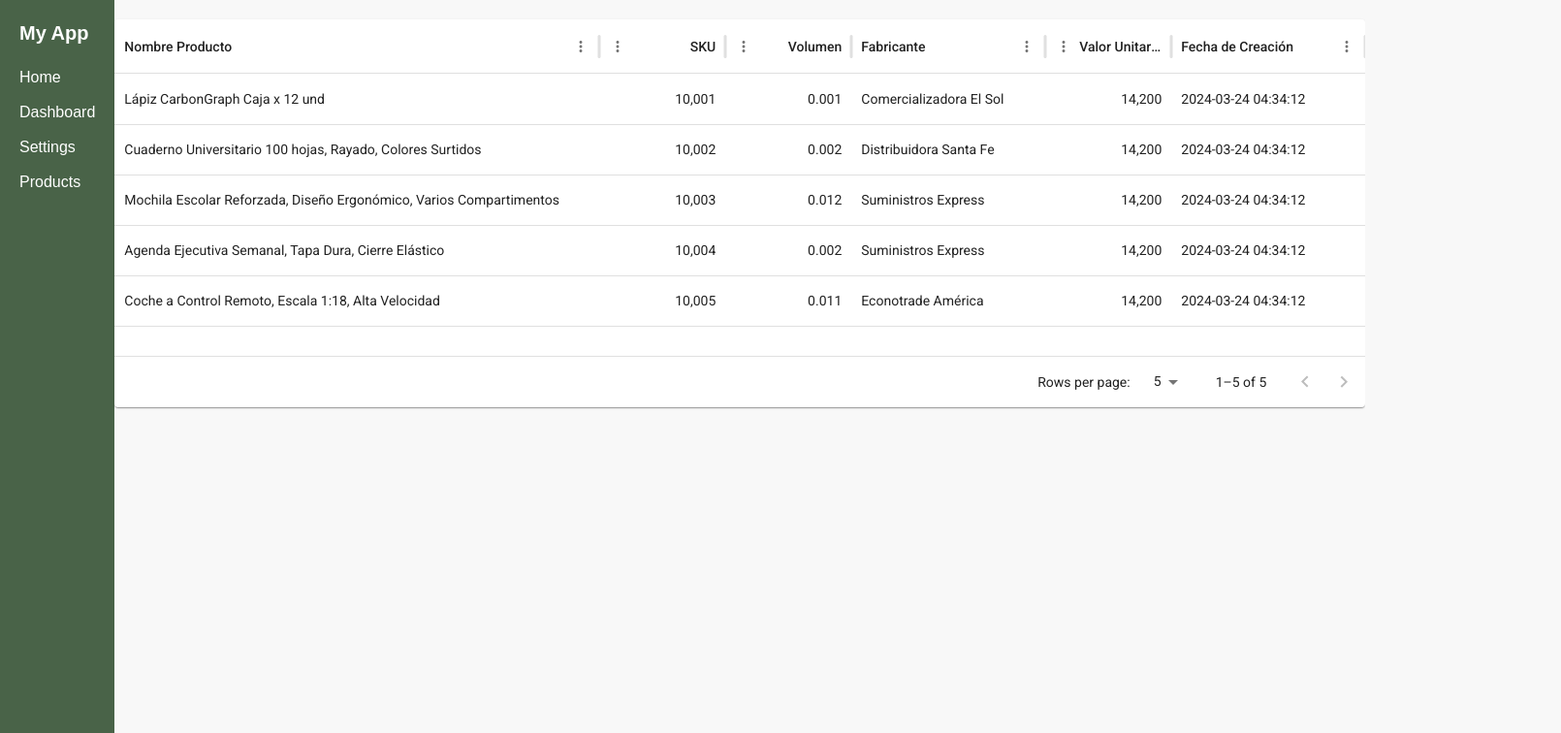
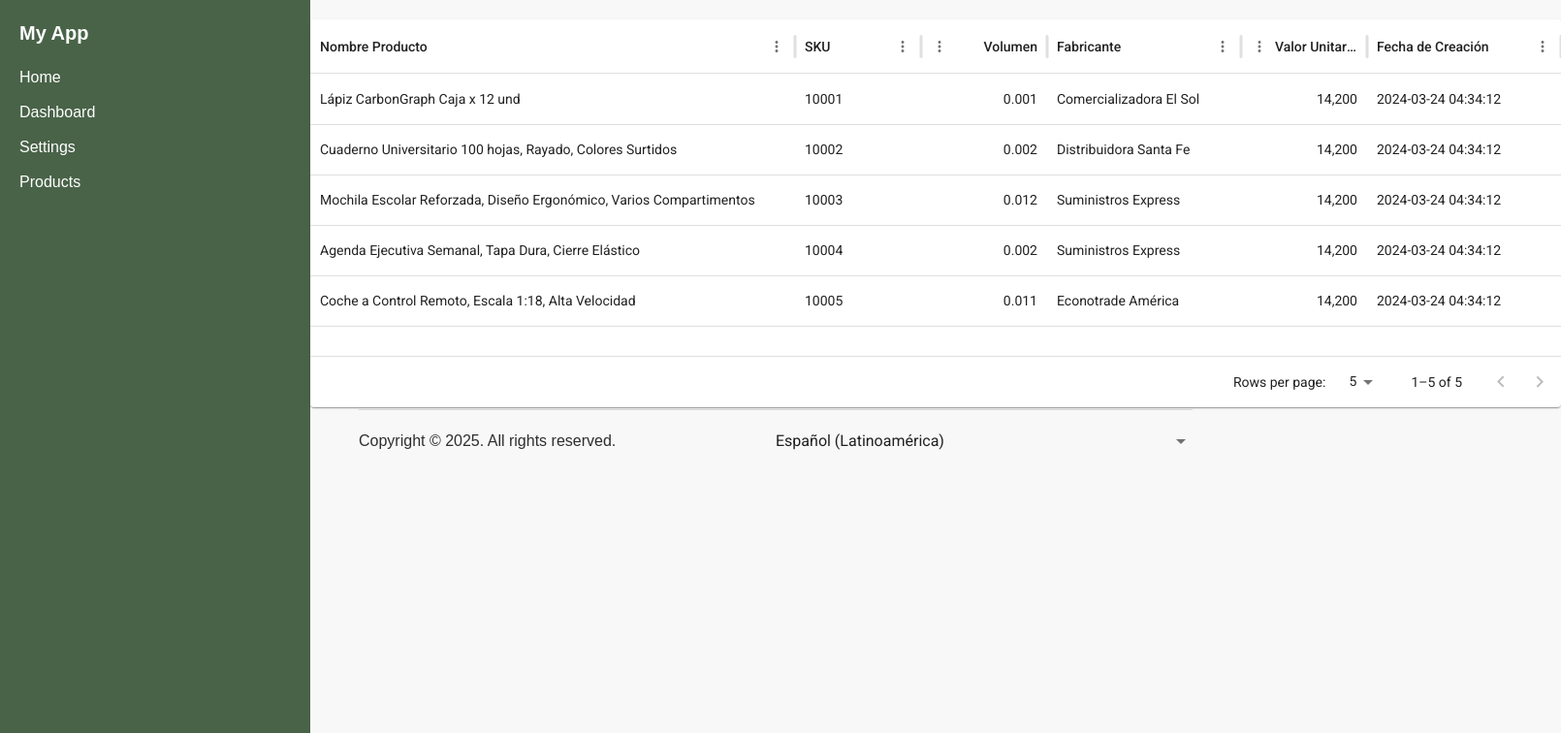
Before and after one commit to proyectoFinalMiso/proyecto_final_miso_front, a Next.js app in the folder logistica-ccp/: page /products in a window 1280 px wide. Shown: the top 756 px of the page at 97% size, 1610 px wide, since content can reach past the window. Built offline with nearby package versions, Linux system fonts and the light colour scheme; what @mui/material-nextjs would draw is missing.

Commit message:
Escritura base de footer

```diff
--- a/logistica-ccp/components/Datatable.tsx
+++ b/logistica-ccp/components/Datatable.tsx
@@ -5,7 +5,7 @@ import { DataGrid, GridColDef } from "@mui/x-data-grid";
 
 const tableSchema: GridColDef[] = [
     { field: 'nombreProducto', headerName: 'Nombre Producto', width: 500 },
-    { field: 'sku', headerName: 'SKU', width: 130, type: 'number' },
+    { field: 'sku', headerName: 'SKU', width: 130 },
     { field: 'volumen', headerName: 'Volumen', width: 130, type: 'number' },
     { field: 'fabricante', headerName: 'Fabricante', width: 200 },
     { field: 'valorUnitario', headerName: 'Valor Unitario', width: 130, type: 'number' },
@@ -24,7 +24,7 @@ const paginationModel = { page: 0, pageSize: 5 };
 
 export default function DataTable() {
     return (
-        <Paper sx={{ height: 400, width: '86rem', margin: 'auto', marginTop: '1.25rem' }}>
+        <Paper sx={{ height: 400, width: '86rem', marginTop: '1.25rem' }}>
             <DataGrid
                 rows={mockData}
                 columns={tableSchema}
--- /dev/null
+++ b/logistica-ccp/components/Footer.module.css
@@ -0,0 +1,13 @@
+.Copyright {
+    margin: 1.25rem 0;
+}
+
+.Footer {
+    height: 30px;
+    flex:auto;
+    margin: 0.125rem 3.125rem;
+}
+
+.Footer_Divider {
+    color: #2E2E2E;
+}
--- /dev/null
+++ b/logistica-ccp/components/Footer.tsx
@@ -0,0 +1,53 @@
+// components/Layout.tsx
+"use client"
+
+import { useState } from "react";
+import { Divider } from "@mui/material";
+import styles from "./Footer.module.css"
+import Grid from "@mui/material/Grid2";
+import Box from "@mui/material/Box";
+import MenuItem from '@mui/material/MenuItem';
+import FormControl from '@mui/material/FormControl';
+import Select, { SelectChangeEvent } from '@mui/material/Select';
+
+const Footer: React.FC = () => {
+
+  const [language, setLanguage] = useState('ES_LA');
+
+  const handleChange = (event: SelectChangeEvent) => {
+    setLanguage(event.target.value as string);
+  };
+
+  return (
+    <div className={`${styles.Footer}`}>
+      <Divider flexItem />
+      <Box>
+        <Grid container sx={{ alignItems: "center" }}>
+          <Grid size={6}>
+            <p className={`${styles.Copyright}`}>Copyright © 2025. All rights reserved. </p>
+          </Grid>
+          <Grid size={6}>
+            <FormControl fullWidth>
+              {/* <InputLabel id="language-select-label">Age</InputLabel> */}
+              <Select
+                labelId="language-select-label"
+                id="language-select"
+                value={language}
+                label="Language"
+                onChange={handleChange}
+                variant="standard"
+                disableUnderline
+              >
+                <MenuItem value={"ES_LA"}>Español (Latinoamérica)</MenuItem>
+                <MenuItem value={"EN_US"}>English (Estados Unidos)</MenuItem>
+                <MenuItem value={"EN_UK"}>English (United Kingdom)</MenuItem>
+              </Select>
+            </FormControl>
+          </Grid>
+        </Grid>
+      </Box>
+    </div>
+  );
+};
+
+export default Footer;
--- a/logistica-ccp/components/Sidebar.module.css
+++ b/logistica-ccp/components/Sidebar.module.css
@@ -1,10 +1,12 @@
 .Sidebar_body {
-    width: 20rem;
+    height: 100%;
+    width: 100%;
 }
 
 .Sidebar {
     background-color: #496348;
     color: #FFFFFF;
     flex:auto;
+    height: 100%;
     padding: 20px;
 }
--- a/logistica-ccp/components/Sidebar.tsx
+++ b/logistica-ccp/components/Sidebar.tsx
@@ -5,7 +5,7 @@ import styles from "./Sidebar.module.css"
 const Sidebar: React.FC = () => {
 
   return (
-    <div className={`${styles.Sidebar_body} flex h-screen`}>
+    <div className={`${styles.Sidebar_body} flex`}>
       {/* Sidebar */}
       <aside className={`${styles.Sidebar}`}>
         <h2 className="text-xl font-bold">My App</h2>
--- a/logistica-ccp/src/app/globals.css
+++ b/logistica-ccp/src/app/globals.css
@@ -23,4 +23,5 @@ body {
   background: var(--background);
   color: var(--foreground);
   font-family: Arial, Helvetica, sans-serif;
+  max-height: 100vh;
 }
--- a/logistica-ccp/src/app/layout.tsx
+++ b/logistica-ccp/src/app/layout.tsx
@@ -1,11 +1,17 @@
 import type { Metadata } from "next";
-import { Geist, Geist_Mono } from "next/font/google";
 import "./globals.css";
 import { AppRouterCacheProvider } from '@mui/material-nextjs/v15-appRouter'
 import { Roboto } from "next/font/google";
 import { ThemeProvider } from "@mui/material/styles"
 import theme from "../theme";
 
+// MUI components for building the base layout
+import Grid from "@mui/material/Grid2";
+import Box from "@mui/material/Box";
+
+// Calling the components that are the base for the rest of the views
+import Footer from "../../components/Footer"
+import Sidebar from "../../components/Sidebar"
 
 const roboto = Roboto({
   weight: ['300', '400', '500', '700'],
@@ -31,7 +37,21 @@ export default function RootLayout({
       >
         <AppRouterCacheProvider options={{ enableCssLayer: true }}>
           <ThemeProvider theme={theme}>
-            {children}
+            <Box sx={{ flexGrow: 1 }}>
+              <Grid container>
+                <Grid size={2} sx={{ minWidth: "20rem", minHeight: "100vh", overflow: "auto", alignItems: "stretch" }}>
+                  <Sidebar />
+                </Grid>
+                <Grid size="grow" direction="column">
+                  <Grid size="grow">
+                    {children}
+                  </Grid>
+                  <Grid size="grow">
+                    <Footer />
+                  </Grid>
+                </Grid>
+              </Grid>
+            </Box>
           </ThemeProvider>
         </AppRouterCacheProvider>
       </body>
--- a/logistica-ccp/src/app/products/page.tsx
+++ b/logistica-ccp/src/app/products/page.tsx
@@ -1,11 +1,9 @@
-import Sidebar from "../../../components/Sidebar";
 import DataTable from "../../../components/Datatable";
 
 const Products: React.FC = () => {
 
     return (
-        <div className="flex h-screen w-screen">
-            <Sidebar />
+        <div className="flex">
             <DataTable />
         </div>
     )
```
